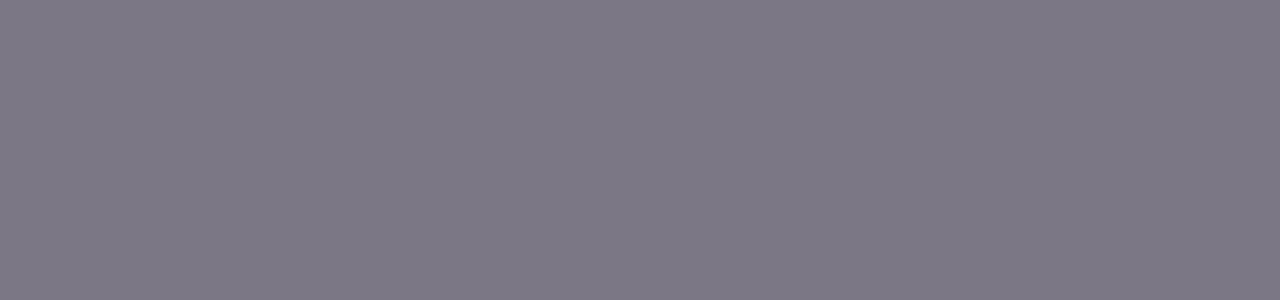
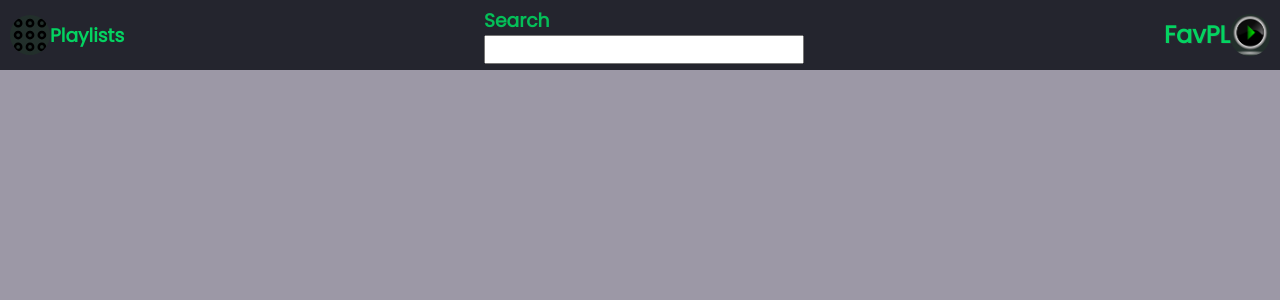
Before and after one commit to lucasrennok/FavPlaylists, a React (Create React App) app in the folder web/: page /player in a window 1280 px wide. Shown: the top 300 px of the page. Built offline with nearby package versions, Linux system fonts and the light colour scheme; the HTML template or start-up script is replaced by a standard one.

Commit message:
props: url in state

```diff
--- a/web/src/components/PlaylistVideos/PlaylistVideos.js
+++ b/web/src/components/PlaylistVideos/PlaylistVideos.js
@@ -4,16 +4,21 @@ import {Link} from 'react-router-dom';
 import './styles.css'
 
 function PlaylistVideos(){
+    // state = api.get(url)
     return(
         <div className="text-playlists">
             <div className="playlist-videos">
                 <h2>Anime</h2>
-                <h3>Demon Slayer</h3>
+                <Link to={{pathname: "/player", state:'Demon'}} className="video" >
+                    <h3>Demon Slayer</h3>
+                </Link>
             </div>
 
             <div className="playlist-videos">
                 <h2>Podcast</h2>
-                <h3>Flow</h3>
+                <Link to={{pathname: "/player", state:'Flow'}} className="video">
+                    <h3>Flow</h3>
+                </Link>
             </div>
         </div>
     );
--- /dev/null
+++ b/web/src/pages/Player/index.js
@@ -0,0 +1,19 @@
+import React from 'react';
+
+import './styles.css';
+import PageHeader from '../../components/PageHeader/PageHeader';
+
+// I need to pass the URL
+function Player({props}){
+    const urlVideo = props.location.state;
+    return (
+        <div className="page-player">
+            <PageHeader />
+            <div className="div-content">
+                <h1>{urlVideo}</h1>
+            </div>
+        </div>
+    )
+}
+
+export default Player;
--- /dev/null
+++ b/web/src/pages/Player/styles.css
@@ -0,0 +1,7 @@
+.page-player{
+    background: var(--color-grey);
+    display: flex;
+    flex-direction: column;
+    width: 100vw;
+    height: 100vh;
+}
--- a/web/src/pages/Playlists/index.js
+++ b/web/src/pages/Playlists/index.js
@@ -4,7 +4,7 @@ import './styles.css';
 import PageHeader from '../../components/PageHeader/PageHeader';
 import PlaylistVideos from '../../components/PlaylistVideos/PlaylistVideos';
 
-function Landing(){
+function Playlists(){
     return (
         <div className="page-playlists">
             <PageHeader />
@@ -15,4 +15,4 @@ function Landing(){
     )
 }
 
-export default Landing;
+export default Playlists;
--- a/web/src/pages/Playlists/styles.css
+++ b/web/src/pages/Playlists/styles.css
@@ -16,8 +16,20 @@
 }
 
 h1,h2{
-    color: var(--color-secondary-dark);
+    color: var(--color-secondary);
     text-shadow: 0.1rem 0.1rem var(--color-primary);
+}
+
+.video{
+    text-decoration: none;
+    color: var(--color-primary-dark);
+    text-shadow: 0rem 0.1rem var(--color-secondary-dark);
+    transition-duration: 0.5s;
+}
+
+.video:hover{
+    opacity: 80%;
+    transition-duration: 0.5s;
 }
 
 @media(min-width: 700px){
--- a/web/src/routes.js
+++ b/web/src/routes.js
@@ -2,12 +2,14 @@ import React from 'react';
 import {BrowserRouter,Route} from 'react-router-dom';
 import Landing from './pages/Landing';
 import Playlists from './pages/Playlists';
+import Player from './pages/Player';
 
 function Routes(){
     return (
         <BrowserRouter>
             <Route path="/" exact component={Landing} />
             <Route path="/playlists" component={Playlists} />
+            <Route path="/player" component={(data) => <Player props={data} />}/>
         </BrowserRouter>
     )
 }
```
